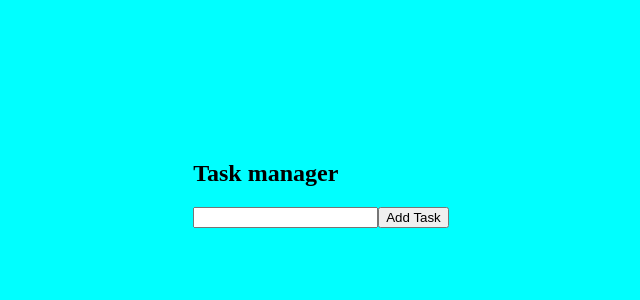
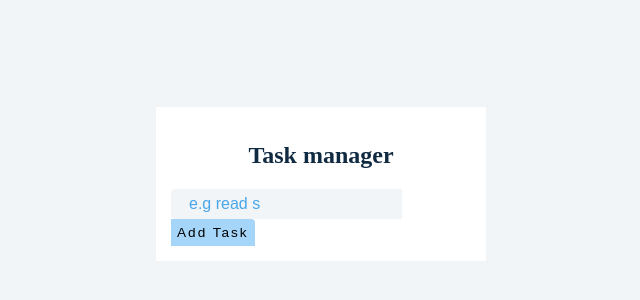
Before and after one commit to NnajiChimuanya/task_manager_react, a React (Create React App) app: page / in a window 1280 px wide. Shown: the part 224-524 px from the top of the page, without its empty margins (319-959 px from the left). Built offline with nearby package versions, Linux system fonts and the light colour scheme.

Commit message:
Improved the ui

```diff
--- a/src/App.js
+++ b/src/App.js
@@ -52,23 +52,34 @@ function App() {
 
   return (
     <div className="container">
+      <div className='main'>
+        <div className='title'>
+          <h2> Task manager </h2>
+        </div>
+
+        <div className='form'>
           <form onSubmit={handleSubmit}>
-       <h2> Task manager </h2>
-       <input type="text" value={name} onChange={(e) => setName(e.target.value)}/>
-       <button type="submit"> {isEditing ? "Edit Task" : "Add Task"} </button>
+
+            <input type="text" value={name} onChange={(e) => setName(e.target.value)} placeholder="e.g read s" className='input'/>
+            <button className='submit-btn' type="submit"> {isEditing ? "Edit Task" : "Add Task"} </button>
           </form>
+        </div>
         <div>
             {
             list.length > 0 && (
               <div className='items'>
+
                 <List items={list} editItem={editItem} deleteItem={deleteItem} />
+                <div className='clear'>
                   <button onClick={clearItems}> Clear list </button>
+                </div>
+
               </div>
             )
 
             }
           </div>
-
+      </div>
     </div>
  )
 }
--- a/src/components/List.js
+++ b/src/components/List.js
@@ -7,11 +7,11 @@ export default function List({items, editItem, deleteItem }) {
     {items.map((item) => {
         const {id, name} = item
         return(
-          <article key={id}>
-              <h3> {name} </h3>
+          <section key={id}>
+              <p className='itemName'> {name} </p>
               <button onClick={() => editItem(id)}> <AiFillEdit /> </button>
               <button onClick={() => deleteItem(id)}> <AiFillDelete /> </button>
-          </article>
+          </section>
         )
     })}
     </>
--- a/src/index.css
+++ b/src/index.css
@@ -1,15 +1,82 @@
 body {
-    background-color: aqua;
+    background-color: hsl(210, 36%, 96%);
+    color: hsl(209, 61%, 16%);
+
+}
+.container {
     display: flex;
     justify-content: center;
     align-items: center;
     height: 100vh;
 }
 
+.main{
+    background-color: white;
+    width: 300px;
+    height: auto;
+    padding: 15px;
+}
 
+.title {
+    display : flex;
+    justify-content: center;
+}
+
+form {
+    display: flexbox;
+}
+
+
+.input {
+    padding: 0.25rem;
+    padding-left: 1rem;
+    background: hsl(210, 36%, 96%);
+    border-top-left-radius: 0.25rem;
+    border-bottom-left-radius: 0.25rem;
+    border-color: transparent;
+    font-size: 1rem;
+    flex: 1 0 auto;
+    color: hsl(205, 78%, 60%);
+}
+
+.input::placeholder {
+    font-family: var(--ff-secondary);
+    color: hsl(205, 78%, 60%);
+}
+
+.submit-btn {
+    background: hsl(205, 86%, 81%);
+    border-color: transparent;
+    flex: 0 0 5rem;
+    display: grid;
+    align-items: center;
+    padding: 0.25rem;
+    text-transform: capitalize;
+    letter-spacing: 2px;
+    border-top-right-radius: 0.25rem;
+    border-bottom-right-radius: var(--radius);
+    cursor: pointer;
+    content:  hsl(205, 78%, 60%);
+    transition: all 0.3s linear;
+    font-size: 0.85rem;
+}
+
+.submit-btn:hover {
+    background: hsl(205, 78%, 60%);
+    color: #fff;
+}
 
 .article {
     display: flex;
     justify-content: space-between;
 
 }
+
+.itemName {
+    display: inline-block;
+}
+
+.clear {
+    display : flex;
+    justify-content: center;
+}
```
Lines whose indentation alone changed are shown as unchanged.
